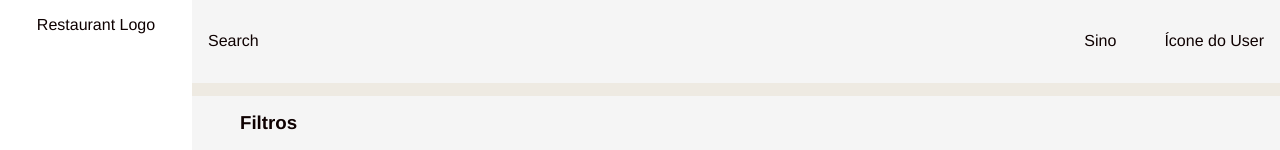
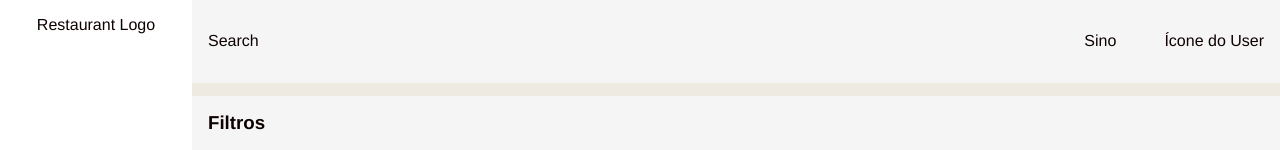
Before and after one commit to hinname/project-Restaurant, a Vue app in the folder web-vuejs/: page /about in a window 1280 px wide. Shown: the top 150 px of the page. Built offline with nearby package versions, Linux system fonts and the light colour scheme.

Commit message:
Home view modificado

```diff
--- a/web-vuejs/src/App.vue
+++ b/web-vuejs/src/App.vue
@@ -33,4 +33,13 @@ export default {
   margin: 0;
   padding: 0;
 }
+
+.main {
+
+  overflow-x: hidden;
+  position: absolute;
+  width: 100vw;
+  height: 100%;
+  z-index:1;
+}
 </style>
--- a/web-vuejs/src/views/Home.vue
+++ b/web-vuejs/src/views/Home.vue
@@ -1,7 +1,6 @@
 <template>
-  <div class="bigContainer">
     <!-- Container Geral de Todo Conteúdo-->
-    <div class="mainContainer">
+    <div class="container">
       <!--Todo Conteúdo que estará à Direita do App (ou seja, ao lado da Nav Bar)-->
       <div class="header">
       <!-- Cabeçalho do App-->
@@ -40,7 +39,6 @@
 
       </div>
     </div>
-  </div>
 </template>
 
 <script>
@@ -58,15 +56,8 @@ export default {
 </script>
 
 <style scoped>
-.bigContainer{
-  overflow-x: hidden;
-  position: absolute;
-  width: 100vw;
-  height: 100%;
-  z-index:1;
-}
 
-.mainContainer{
+.container{
   position: relative;
   width: 85%;
   height: 100%;
```
Also changed, not shown: web-vuejs/src/views/About.vue (added, +15 -0 lines), web-vuejs/src/views/Settings.vue (added, +13 -0 lines).
